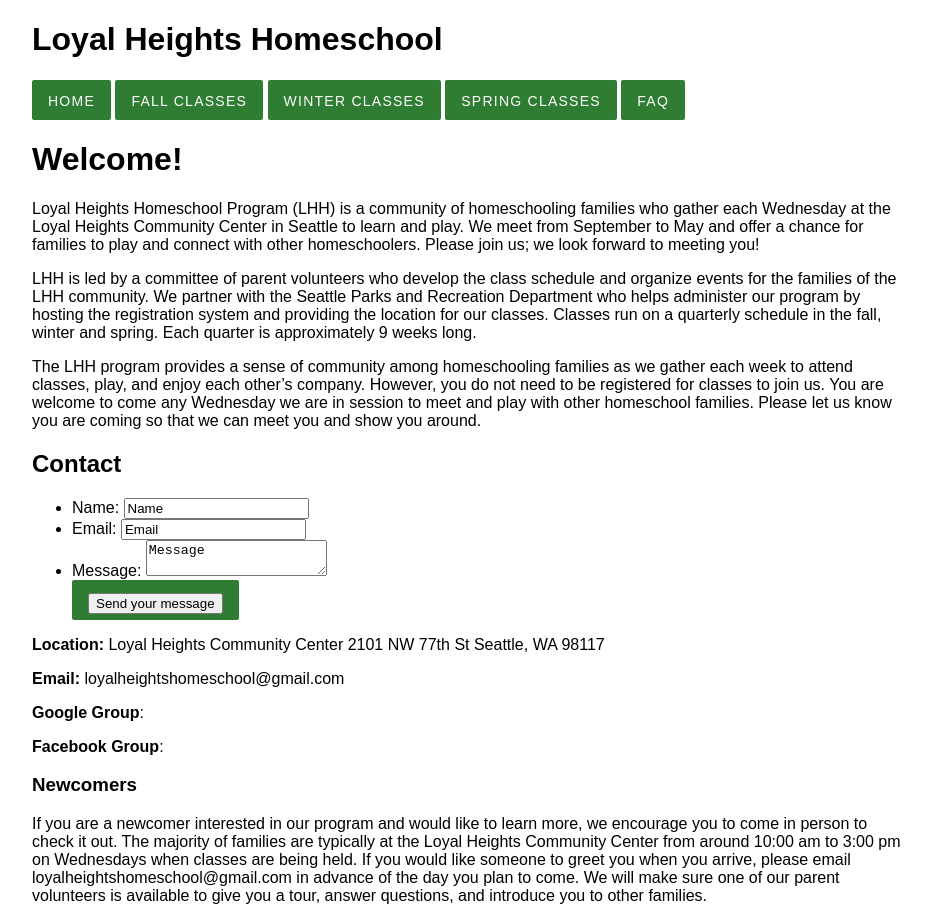
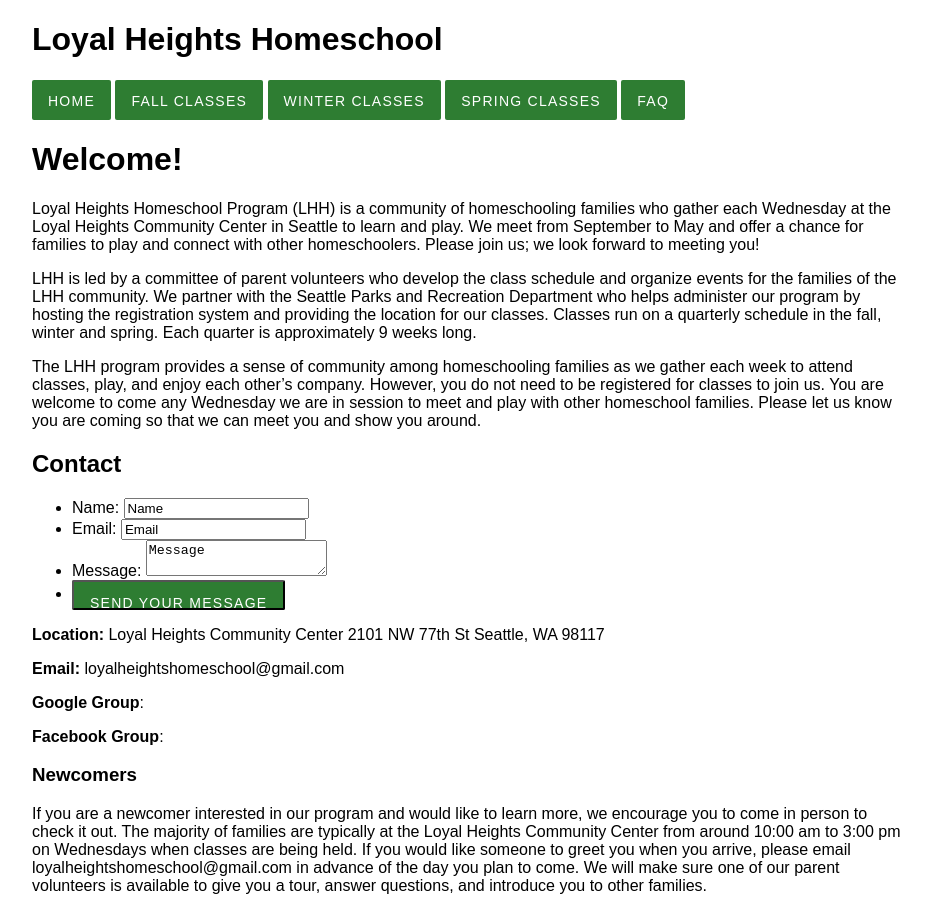
Before and after one commit to loyalheightshomeschool/loyalheightshomeschool.github.io, a Jekyll site: the page built from index.md, in a window 1280 px wide. Shown: the whole page, without its empty margins (168-1099 px from the left). Built offline with Jekyll 4.4.1, drawn with Linux system fonts in a browser that asks for light colours.

Commit message:
Update index.md

```diff
--- a/index.md
+++ b/index.md
@@ -23,8 +23,8 @@
       <label for="msg">Message:</label>
       <textarea id="msg" name="user_message">Message</textarea>
     </li>
-    <li class="button">
-      <button type="submit">Send your message</button>
+    <li>
+      <button class="button" type="submit">Send your message</button>
     </li>
   </ul>
 </form>
```
